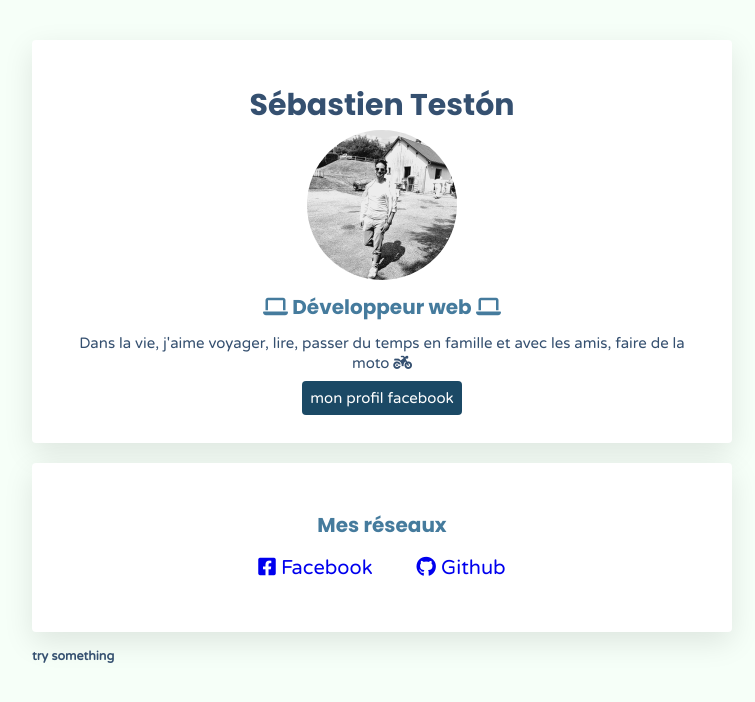
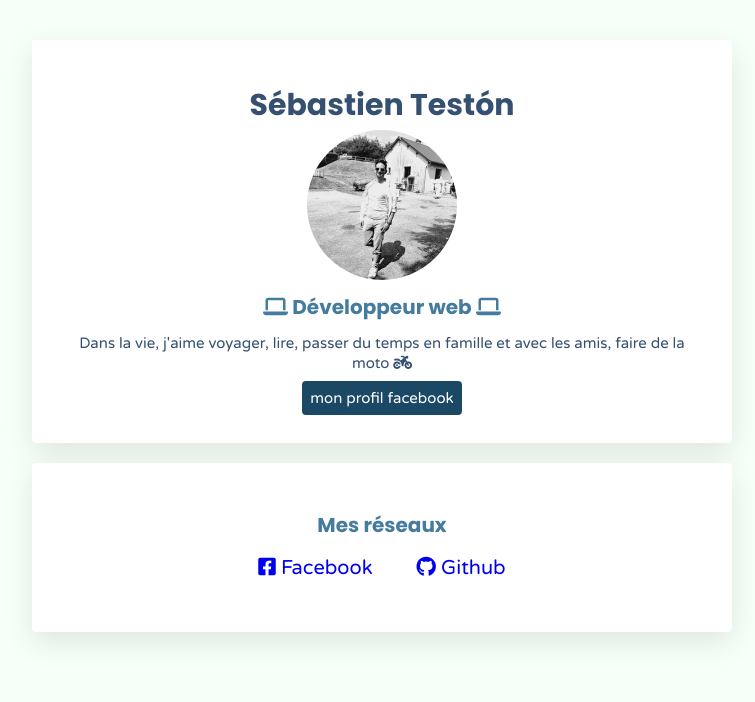
Before and after one commit to SebasTC78/gh-repo-create, a plain HTML site: page index.html in a window 1280 px wide. Shown: the whole page, without its empty margins (258-1013 px from the left). Drawn offline with Linux system fonts and the light colour scheme; a web font is replaced by a local one.

Commit message:
make my profile prettier

```diff
--- a/index.html
+++ b/index.html
@@ -38,11 +38,6 @@
           </li>
       </ul>
     </div>
-
-
-    <h5>try something</h5>
-
-
   </div>
 </body>
 </html>
```
